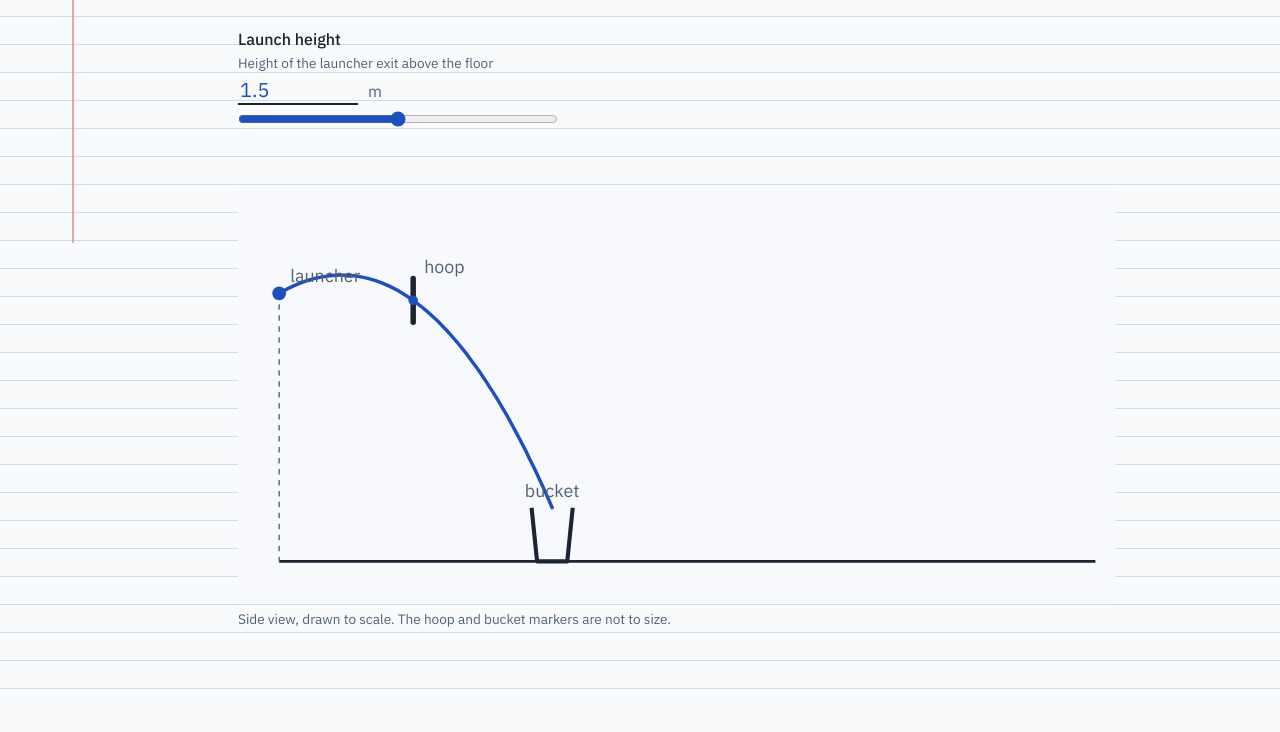
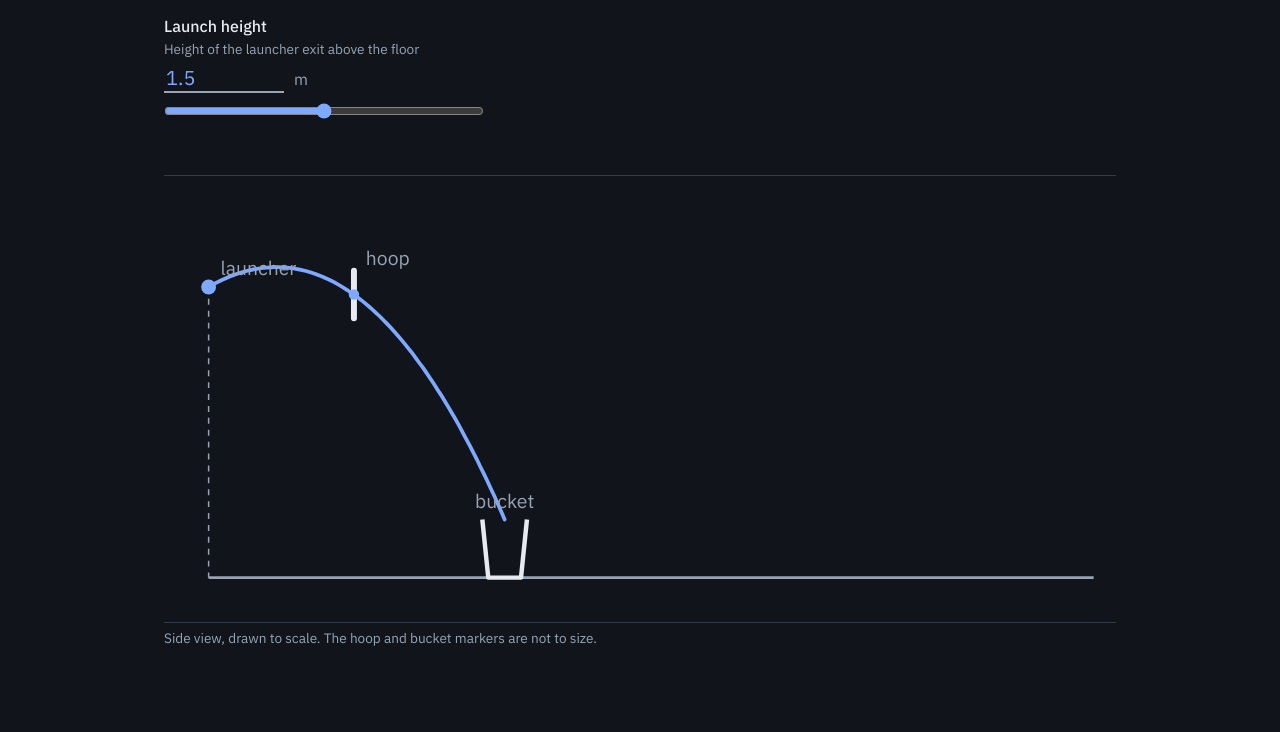
Before and after one commit to BZRocket/ProjectileCalculator, a plain HTML site: page index.html in a window 1280 px wide. Shown: the part 557-1289 px from the top of the page. Drawn offline with Linux system fonts and the light colour scheme.

Commit message:
Refactor styles for dark mode and layout adjustments
Updated CSS variables for dark mode and improved layout styles.

```diff
--- a/style.css
+++ b/style.css
@@ -1,12 +1,12 @@
 :root {
-  --paper: #f8fafc;
-  --rule: #cfdcec;
-  --margin: #e58a8a;
-  --ink: #1b2430;
-  --ink-soft: #536174;
-  --pen: #1f4fbf;
-  --warn: #9a4b00;
-  --error: #b3261e;
+  color-scheme: dark;
+  --bg: #11151b;
+  --ink: #e7eaf0;
+  --ink-soft: #98a3b3;
+  --pen: #7fa9ff;
+  --hair: #323b48;
+  --warn: #f0b35a;
+  --error: #ff8f86;
   --line: 28px;
 }
 
@@ -16,43 +16,24 @@ html { -webkit-text-size-adjust: 100%; }
 
 body {
   margin: 0;
+  min-height: 100vh;
   color: var(--ink);
+  background: var(--bg);
   font-family: "IBM Plex Sans", system-ui, -apple-system, "Segoe UI", Roboto, sans-serif;
   font-size: 1rem;
-  line-height: var(--line);
-  background-color: var(--paper);
-  background-image: repeating-linear-gradient(
-    to bottom,
-    transparent 0,
-    transparent calc(var(--line) - 1px),
-    var(--rule) calc(var(--line) - 1px),
-    var(--rule) var(--line)
-  );
-  background-position: 0 14px;
-  min-height: 100vh;
-}
-
-/* the red margin rule, as on the original sheet */
-body::before {
-  content: "";
-  position: fixed;
-  inset: 0 auto 0 clamp(14px, 6vw, 72px);
-  width: 2px;
-  background: var(--margin);
-  opacity: 0.75;
-  pointer-events: none;
+  line-height: 1.6;
 }
 
 .page {
   max-width: 62rem;
   margin: 0 auto;
-  padding: 28px 20px 56px calc(clamp(14px, 6vw, 72px) + 22px);
+  padding: 32px 20px 56px;
 }
 
 h1 {
   font-size: clamp(1.7rem, 4vw, 2.4rem);
-  line-height: 56px;
-  margin: 0;
+  line-height: 1.2;
+  margin: 0 0 12px;
   font-weight: 600;
   letter-spacing: -0.01em;
 }
@@ -60,12 +41,12 @@ h1 {
 h2 {
   font-size: 1.05rem;
   font-weight: 600;
-  margin: 0;
+  margin: 0 0 8px;
 }
 
 p { margin: 0; }
 
-.lede { color: var(--ink-soft); max-width: 40rem; margin-bottom: 28px; }
+.lede { color: var(--ink-soft); max-width: 40rem; margin-bottom: 32px; }
 
 .layout {
   display: grid;
@@ -81,17 +62,14 @@ p { margin: 0; }
 /* ---------- inputs ---------- */
 .field { margin-bottom: 28px; }
 
-.field label {
-  display: block;
-  font-weight: 500;
-}
+.field label { display: block; font-weight: 500; }
 
 .field .hint {
   display: block;
   font-size: 0.85rem;
   color: var(--ink-soft);
-  line-height: 20px;
-  margin-bottom: 4px;
+  line-height: 1.4;
+  margin-bottom: 6px;
 }
 
 .control {
@@ -108,12 +86,13 @@ input[type="number"] {
   color: var(--pen);
   background: transparent;
   border: 0;
-  border-bottom: 2px solid var(--ink);
+  border-bottom: 2px solid var(--ink-soft);
   border-radius: 0;
   padding: 0 2px;
   height: var(--line);
-  line-height: var(--line);
 }
+
+input[type="number"]:focus { border-bottom-color: var(--pen); }
 
 input[type="number"]:focus-visible,
 input[type="range"]:focus-visible,
@@ -127,22 +106,23 @@ input[aria-invalid="true"] { border-bottom-color: var(--error); }
 .unit { color: var(--ink-soft); }
 
 input[type="range"] {
+  display: block;
   width: 100%;
-  margin: 6px 0 0;
+  margin: 10px 0 0;
   accent-color: var(--pen);
 }
 
 /* ---------- results ---------- */
 .results { margin-bottom: 28px; }
 
-.answers { margin: 0; padding: 0; }
+.answers { margin: 0 0 16px; padding: 0; }
 
 .answer {
   display: flex;
   flex-wrap: wrap;
   align-items: baseline;
   gap: 0 18px;
-  margin-bottom: 14px;
+  margin-bottom: 8px;
 }
 
 .answer dt { min-width: 12rem; font-weight: 500; }
@@ -150,7 +130,7 @@ input[type="range"] {
 .answer dd {
   margin: 0;
   font-size: 2.1rem;
-  line-height: 56px;
+  line-height: 1.5;
   font-weight: 600;
   font-variant-numeric: tabular-nums;
   color: var(--pen);
@@ -180,19 +160,22 @@ details > :not(summary) { margin-top: 6px; }
 
 .model li { margin-bottom: 6px; }
 
-.model code, .working code {
-  font-family: inherit;
-  font-style: italic;
-}
+.model code, .working code { font-family: inherit; font-style: italic; }
 
 /* ---------- plot ---------- */
 figure { margin: 0 0 28px; grid-column: 1 / -1; }
 
-figcaption { font-size: 0.85rem; color: var(--ink-soft); line-height: 20px; margin-top: 6px; }
+figcaption { font-size: 0.85rem; color: var(--ink-soft); line-height: 1.4; margin-top: 6px; }
 
-svg.plot { display: block; width: 100%; height: auto; background: rgba(248, 250, 252, 0.88); }
+svg.plot {
+  display: block;
+  width: 100%;
+  height: auto;
+  border-top: 1px solid var(--hair);
+  border-bottom: 1px solid var(--hair);
+}
 
-.plot .ground { stroke: var(--ink); stroke-width: 2; }
+.plot .ground { stroke: var(--ink-soft); stroke-width: 2; }
 .plot .path { fill: none; stroke: var(--pen); stroke-width: 2.5; stroke-linecap: round; }
 .plot .hoop { stroke: var(--ink); stroke-width: 4; stroke-linecap: round; }
 .plot .bucket { fill: none; stroke: var(--ink); stroke-width: 3; stroke-linejoin: round; }
```
